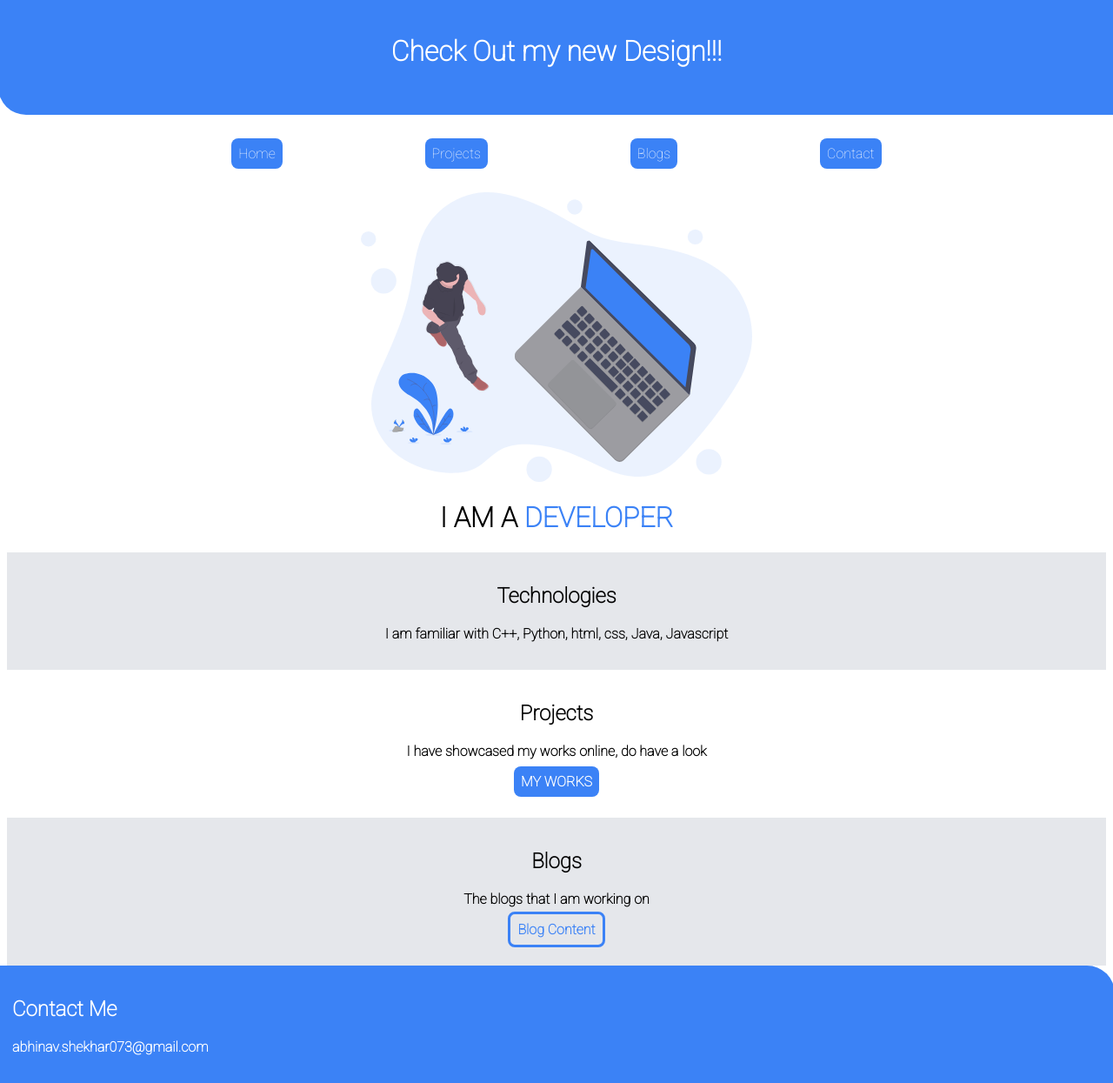
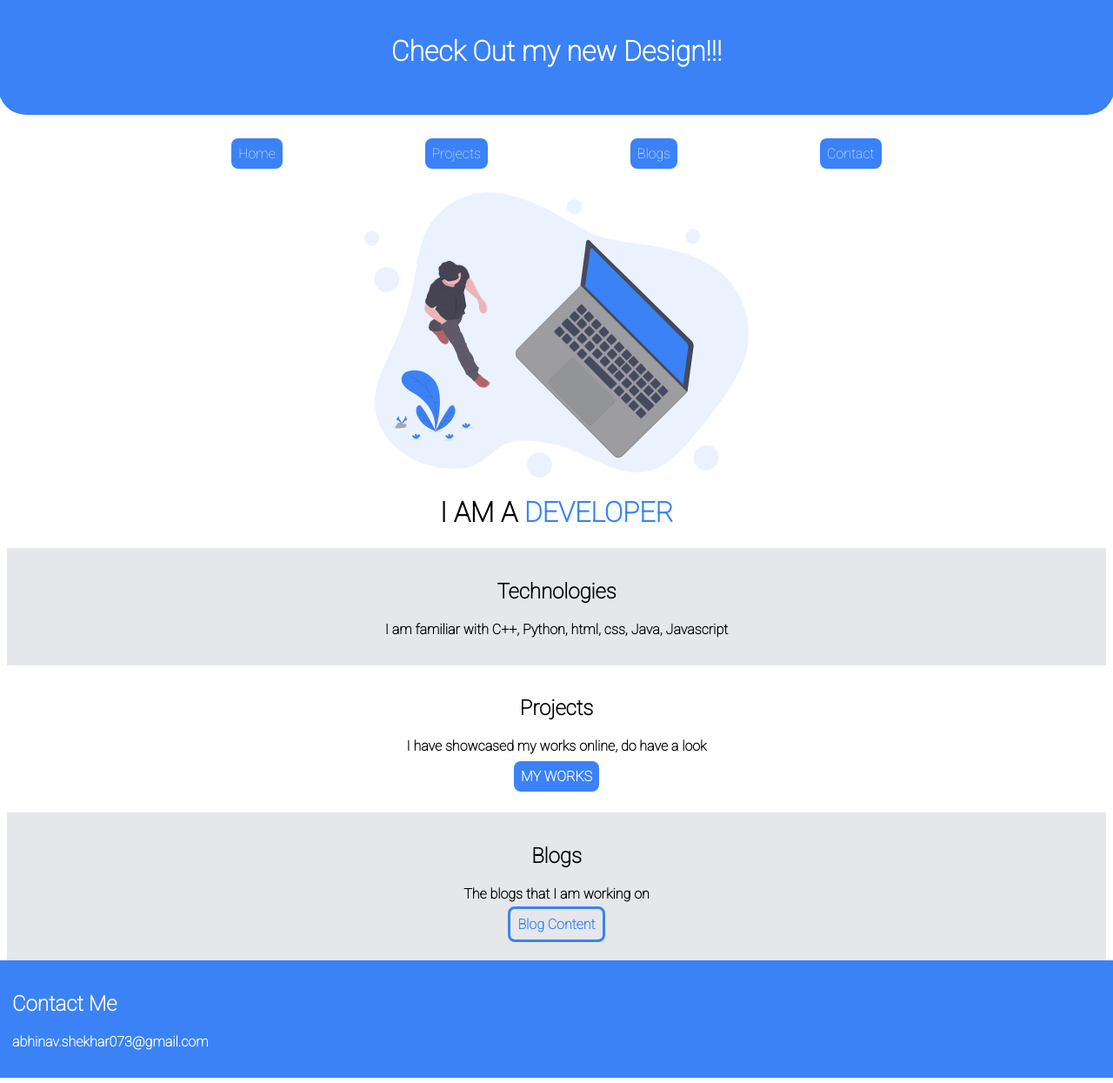
Before and after one commit to Abhinav-Shekhar/webprofile, a plain HTML site: page index.html in a window 1280 px wide. Shown: the whole page at 87% size. Drawn offline with Linux system fonts and the light colour scheme.

Commit message:
refactored css code

```diff
--- a/styles.css
+++ b/styles.css
@@ -10,6 +10,7 @@ body{
     color: white;
     padding: 2rem 2rem;
     border-bottom-left-radius: 2rem;
+    border-bottom-right-radius: 2rem;
     margin-top: -21px;
     margin-left: -10px;
     margin-right: -10px;
@@ -40,7 +41,7 @@ body{
 }
 
 .image1{
-    max-width: 450px;
+    max-width: 35%;
     display: block;
     margin: auto;
 }
@@ -101,5 +102,4 @@ body{
     margin-bottom: -21px;
     margin-left: -10px;
     margin-right: -10px;
-    border-top-right-radius: 2rem;
 }
```
